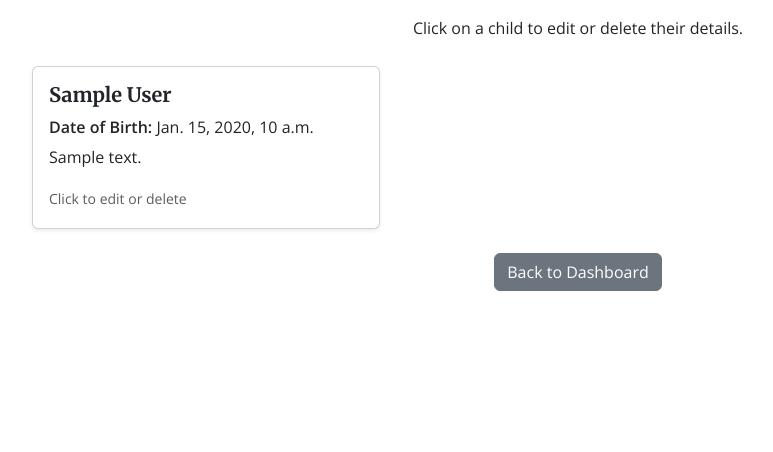
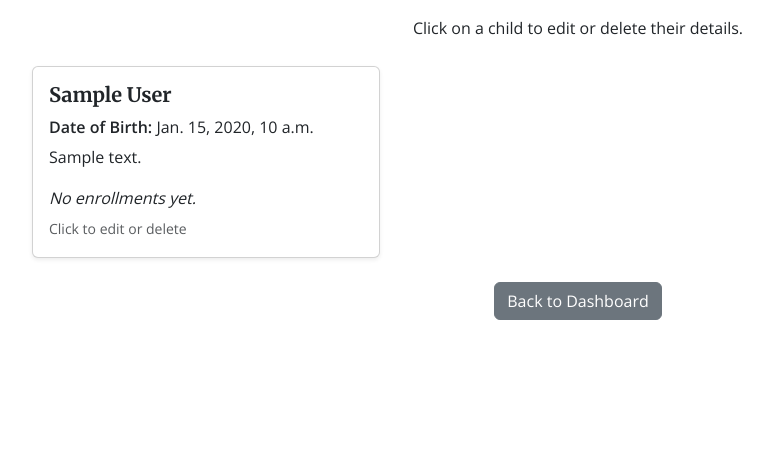
Before and after one commit to andrewpmilne/project-four-school-club-events-bookings, a Django app: template child/templates/child/view_children_cards.html in a window 1280 px wide. Shown: the part 168-620 px from the top of the page, without its empty margins (62-835 px from the left). Run offline with Django 4.2, Linux system fonts and the light colour scheme; the template is opened without the code that fills it: most values are stand-ins (such as "Sample title", 1, 10 or a date in 2020).

Commit message:
ensure clubs are listed as part of information in view children page

```diff
--- a/child/templates/child/view_children_cards.html
+++ b/child/templates/child/view_children_cards.html
@@ -19,9 +19,22 @@
                     <div class="card-body">
                         <h5 class="card-title">{{ child.first_name }} {{ child.surname }}</h5>
                         <p class="card-text mb-1"><strong>Date of Birth:</strong> {{ child.date_of_birth }}</p>
+
                         {% if child.notes %}
                         <p class="card-text">{{ child.notes|truncatechars:100 }}</p>
                         {% endif %}
+
+                        {% if child.enrollments.exists %}
+                        <p class="card-text mb-1"><strong>Enrolled Clubs/Events:</strong></p>
+                        <ul class="mb-1">
+                            {% for enrollment in child.enrollments.all %}
+                            <li>{{ enrollment.club.name }} ({{ enrollment.status }})</li>
+                            {% endfor %}
+                        </ul>
+                        {% else %}
+                        <p class="card-text mb-1"><em>No enrollments yet.</em></p>
+                        {% endif %}
+
                         <p class="card-text text-muted"><small>Click to edit or delete</small></p>
                     </div>
                 </div>
```
